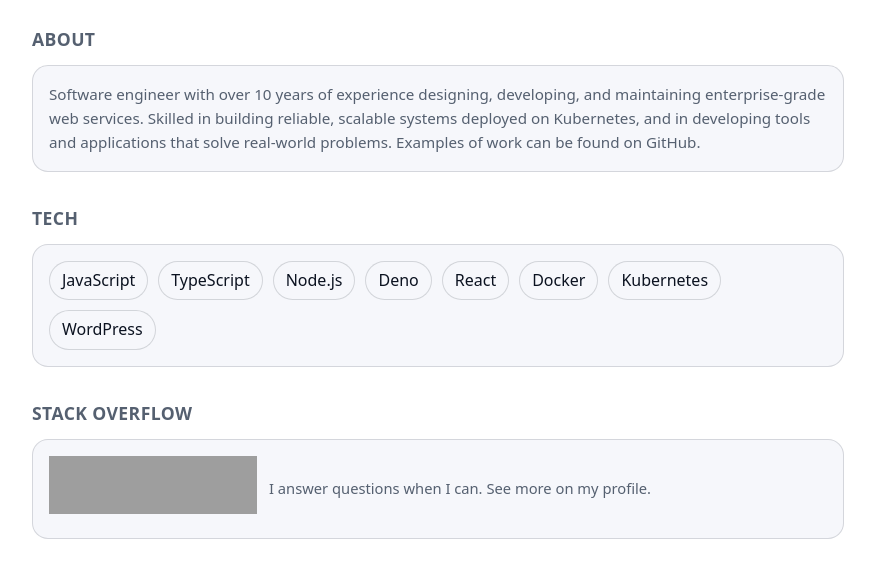
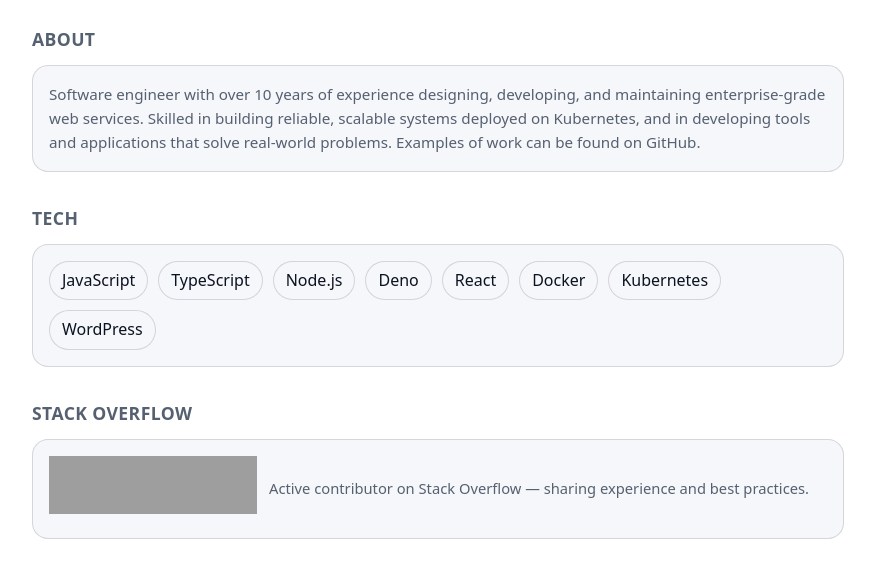
Before and after one commit to earthlingdavey/earthlingdavey.github.io, a plain HTML site: page index.html in a window 1280 px wide. Shown: the part 188-756 px from the top of the page, without its empty margins (202-1077 px from the left). Drawn offline with Linux system fonts and the light colour scheme; grey boxes are pictures that could not be loaded.

Commit message:
Update Stack Overflow profile description for clarity and engagement

```diff
--- a/index.html
+++ b/index.html
@@ -177,7 +177,7 @@
         <div class="card" style="display:flex;align-items:center;gap:12px;">
           <!-- Public flair image (auto-updates) -->
           <a href="https://stackoverflow.com/users/6671505/davey"><img src="https://stackoverflow.com/users/flair/6671505.png" width="208" height="58" alt="profile for Davey at Stack Overflow, Q&amp;A for professional and enthusiast programmers" title="profile for Davey at Stack Overflow, Q&amp;A for professional and enthusiast programmers"></a>
-          <div class="small">I answer questions when I can. See more on my profile.</div>
+            <div class="small">Active contributor on Stack Overflow — sharing experience and best practices.</div>
         </div>
       </section>
 
```
